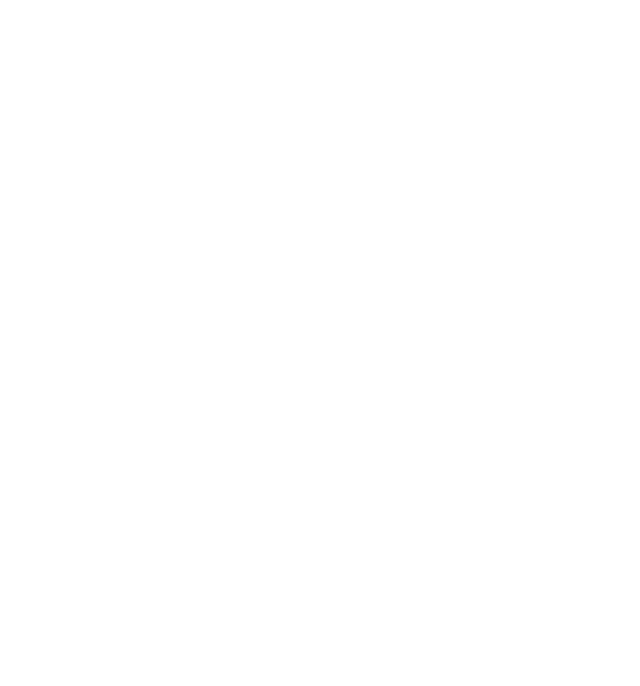
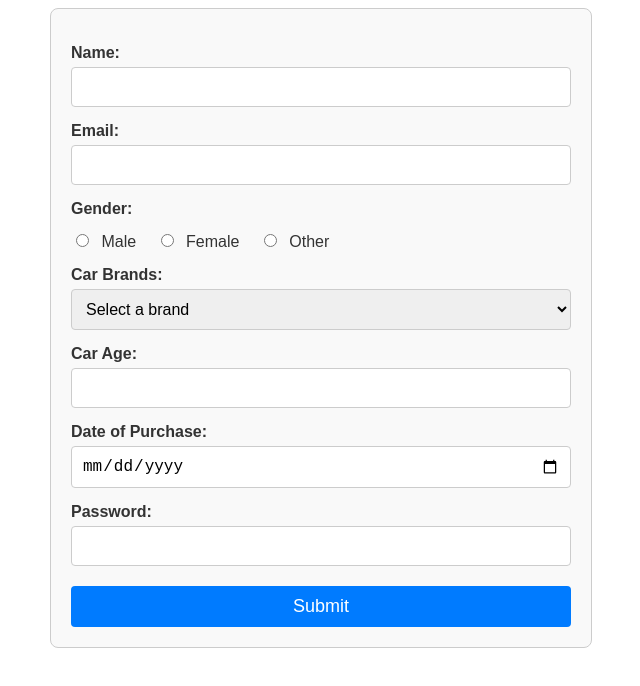
Before and after one commit to acciojob/car-insurance-form-mohnixh, a website: page main.html in a window 1280 px wide. Shown: the whole page, without its empty margins (319-959 px from the left). Drawn offline with Linux system fonts and the light colour scheme.

Commit message:
created a submission

```diff
--- a/main.html
+++ b/main.html
@@ -8,6 +8,41 @@
 
 <body>
 	<!-- the entire body must be written by student -->
+
+	<form method="post">
+  <label for="name">Name:</label>
+  <input type="text" id="name" name="name" required>
+
+  <label for="email">Email:</label>
+  <input type="email" id="email" name="email" required>
+
+  <label>Gender:</label>
+  <input type="radio" id="gender-male" name="gender" value="male" required>
+  <label for="gender-male">Male</label>
+  <input type="radio" id="gender-female" name="gender" value="female" required>
+  <label for="gender-female">Female</label>
+  <input type="radio" id="gender-other" name="gender" value="other" required>
+  <label for="gender-other">Other</label>
+
+  <label for="cars">Car Brands:</label>
+  <select id="cars" name="cars">
+    <option value="">Select a brand</option>
+    <option value="BMW">BMW</option>
+    <option value="Audi">Audi</option>
+    <option value="Mercedes">Mercedes</option>
+  </select>
+
+  <label for="carage">Car Age:</label>
+  <input type="number" id="carage" name="carage" required>
+
+  <label for="dop">Date of Purchase:</label>
+  <input type="date" id="dop" name="dop" required>
+
+  <label for="password">Password:</label>
+  <input type="password" id="password" name="password" required>
+
+  <button type="submit">Submit</button>
+</form>
     <script type="text/javascript" src="./script.js">
 </script>
 
--- a/styles.css
+++ b/styles.css
@@ -1,2 +1,63 @@
 
-/* Your CSS Code here. */
+
+form {
+  max-width: 500px;
+  margin: 0 auto;
+  padding: 20px;
+  border: 1px solid #ccc;
+  border-radius: 8px;
+  background-color: #f9f9f9;
+  font-family: Arial, sans-serif;
+}
+
+/* Label styling */
+label {
+  display: block;
+  margin-top: 15px;
+  font-weight: bold;
+  color: #333;
+}
+
+/* Input, select, and button styling */
+input[type="text"],
+input[type="email"],
+input[type="number"],
+input[type="date"],
+input[type="password"],
+select {
+  width: 100%;
+  padding: 10px;
+  margin-top: 5px;
+  border: 1px solid #ccc;
+  border-radius: 4px;
+  box-sizing: border-box;
+  font-size: 16px;
+}
+
+input[type="radio"] {
+  margin-right: 8px;
+}
+
+button[type="submit"] {
+  display: block;
+  width: 100%;
+  padding: 10px;
+  margin-top: 20px;
+  border: none;
+  border-radius: 4px;
+  background-color: #007bff;
+  color: #fff;
+  font-size: 18px;
+  cursor: pointer;
+}
+
+button[type="submit"]:hover {
+  background-color: #0056b3;
+}
+
+/* Align radio buttons horizontally */
+input[type="radio"] + label {
+  display: inline-block;
+  margin-right: 15px;
+  font-weight: normal;
+}
```
